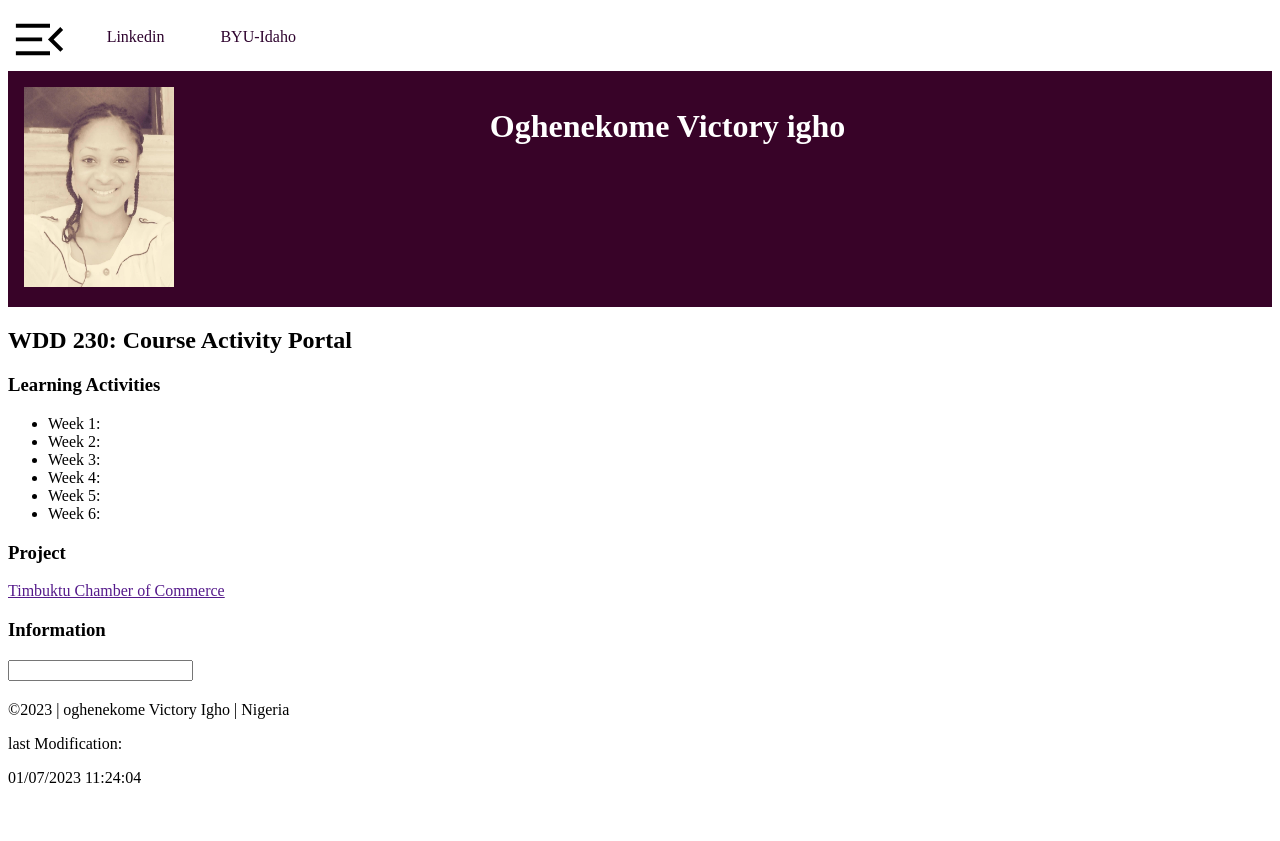
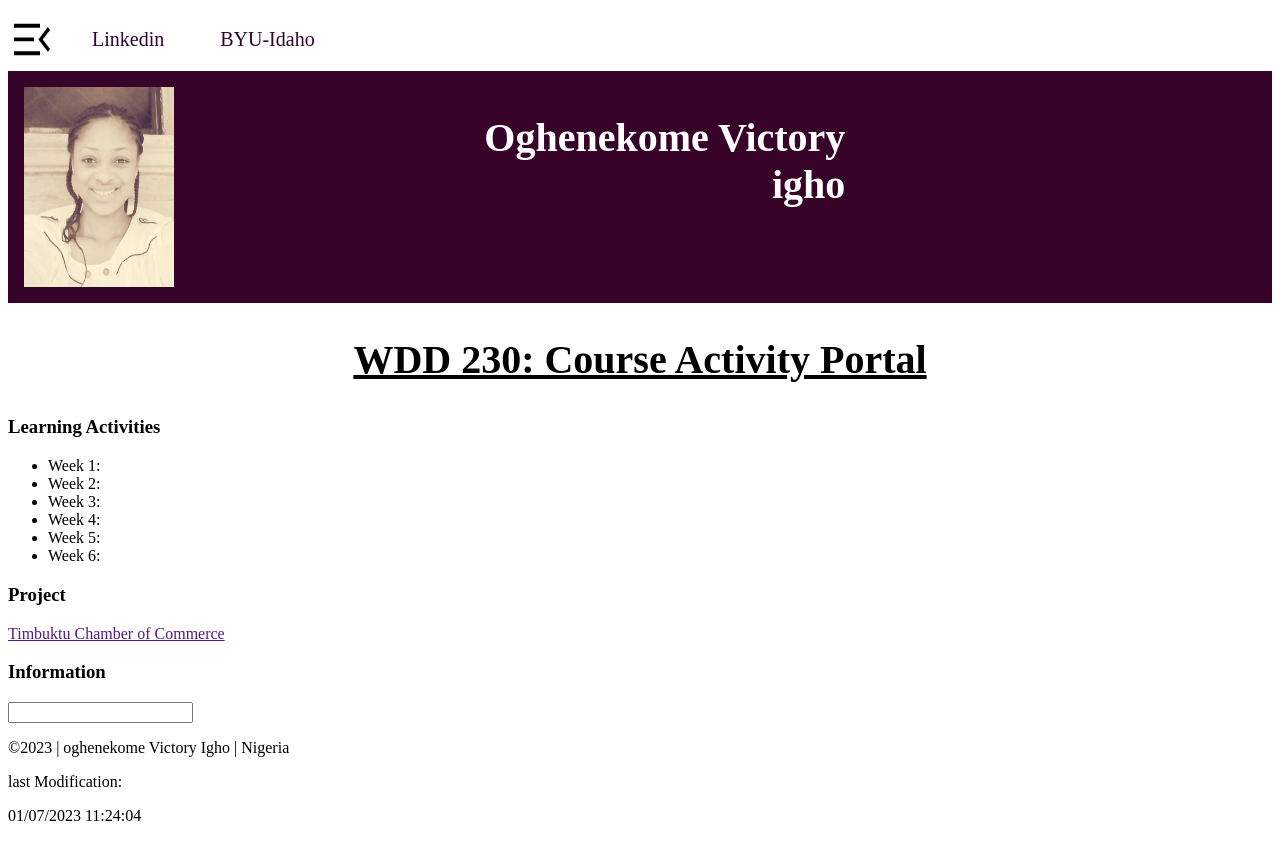
Before and after one commit to meetkome/wdd230, a plain HTML site: page index.html in a window 1280 px wide. Before the commit the page ends 816 px from the top, so only its background shows below. Drawn offline with Linux system fonts and the light colour scheme.

Commit message:
commit change

```diff
--- a/styles/base.css
+++ b/styles/base.css
@@ -20,6 +20,7 @@ nav a{
     background-color: white;
     color: rgb(46, 3, 46);
     padding: 20px;
+    font-size: 20px;
 }
 header {
     display: grid;
@@ -40,7 +41,13 @@ ul {
 h1 {
     color: white;
     text-align: right;
+    font-size: 40px;
 
+}
+h2 {
+    text-decoration: underline;
+    font-size: 40px;
+    text-align: center;
 }
 /* @media screen {
     nav {
```
